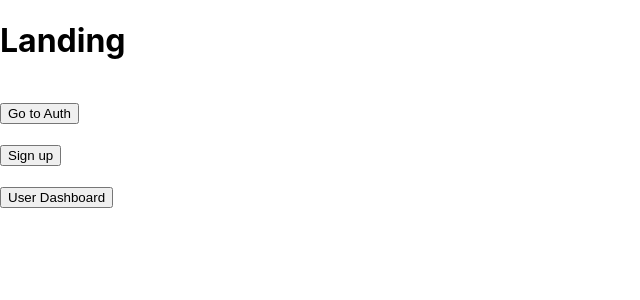
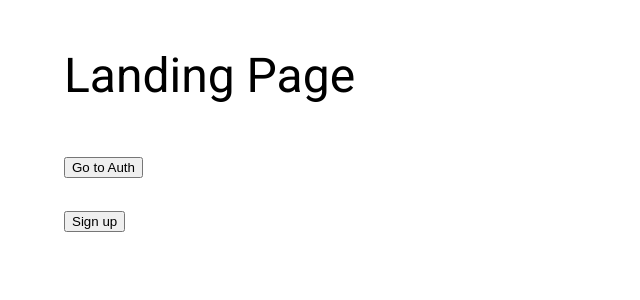
Before and after one commit to Janani-Mayadunna/lockbox-monorepo, a React (Create React App) app in the folder apps/lockbox-fe/: page / in a window 1280 px wide. Shown: the top 300 px of the page, without its empty margins (0-640 px from the left). Built offline with nearby package versions, Linux system fonts and the light colour scheme.

Commit message:
fix: LOC-29 fix landing page buttons and app bar

```diff
--- a/apps/lockbox-fe/src/components/global/AppBar.tsx
+++ b/apps/lockbox-fe/src/components/global/AppBar.tsx
@@ -11,7 +11,6 @@ import Avatar from '@mui/material/Avatar';
 import Button from '@mui/material/Button';
 import Tooltip from '@mui/material/Tooltip';
 import MenuItem from '@mui/material/MenuItem';
-import AdbIcon from '@mui/icons-material/Adb';
 import { Link, useNavigate } from 'react-router-dom';
 import { useAppDispatch } from '../../../src/store';
 import { logoutRequest } from '../../../src/pages/auth/redux/actions';
@@ -100,6 +99,7 @@ function ResponsiveAppBar() {
             LockBox
           </Typography>
 
+          {isLogged ? (
             <Box sx={{ flexGrow: 1, display: { xs: 'flex', md: 'none' } }}>
               <IconButton
                 size="large"
@@ -142,7 +142,9 @@ function ResponsiveAppBar() {
                 ))}
               </Menu>
             </Box>
-          <AdbIcon sx={{ display: { xs: 'flex', md: 'none' }, mr: 1 }} />
+          ) : (
+            ''
+          )}
           <Typography
             variant="h5"
             noWrap
@@ -159,7 +161,7 @@ function ResponsiveAppBar() {
               textDecoration: 'none',
             }}
           >
-            LOGO
+            LockBox
           </Typography>
 
           {isLogged ? (
@@ -183,11 +185,16 @@ function ResponsiveAppBar() {
           )}
 
           <Box sx={{ flexGrow: 0 }}>
+            {isLogged ? (
               <Tooltip title="Open settings">
                 <IconButton onClick={handleOpenUserMenu} sx={{ p: 0 }}>
                   <Avatar alt="Remy Sharp" src="/static/images/avatar/2.jpg" />
                 </IconButton>
               </Tooltip>
+            ) : (
+              ''
+            )}
+
             <Menu
               sx={{ mt: '45px' }}
               id="menu-appbar"
--- a/apps/lockbox-fe/src/pages/landing/Landing.tsx
+++ b/apps/lockbox-fe/src/pages/landing/Landing.tsx
@@ -1,27 +1,28 @@
-import { Link } from 'react-router-dom';
+import { Box, Container, Typography } from '@mui/material';
+import { useNavigate } from 'react-router-dom';
 
 const Landing = () => {
+  const navigate = useNavigate();
+
   return (
     <div>
-      <h1 className='title'>Landing</h1>
-      <br />
+      <Container>
+        <Box sx={{ marginTop: '3rem', marginBottom: '2rem' }}>
+          <Typography variant="h3">Landing Page</Typography>
+        </Box>
+        <br />
 
-      <Link to='/auth'>
-        <button>Go to Auth</button>
-      </Link>
-      <br />
-      <br />
+        <button
+          onClick={() => navigate('/auth')}
+          style={{ marginBottom: '2rem' }}
+        >
+          Go to Auth
+        </button>
 
-      <Link to='/signup'>
-        <button>Sign up</button>
-      </Link>
+        <br />
 
-      <br />
-      <br />
-
-      <Link to='/dashboard'>
-        <button>User Dashboard</button>
-      </Link>
+        <button onClick={() => navigate('/signup')}>Sign up</button>
+      </Container>
     </div>
   );
 };
```
Lines whose indentation alone changed are shown as unchanged.
